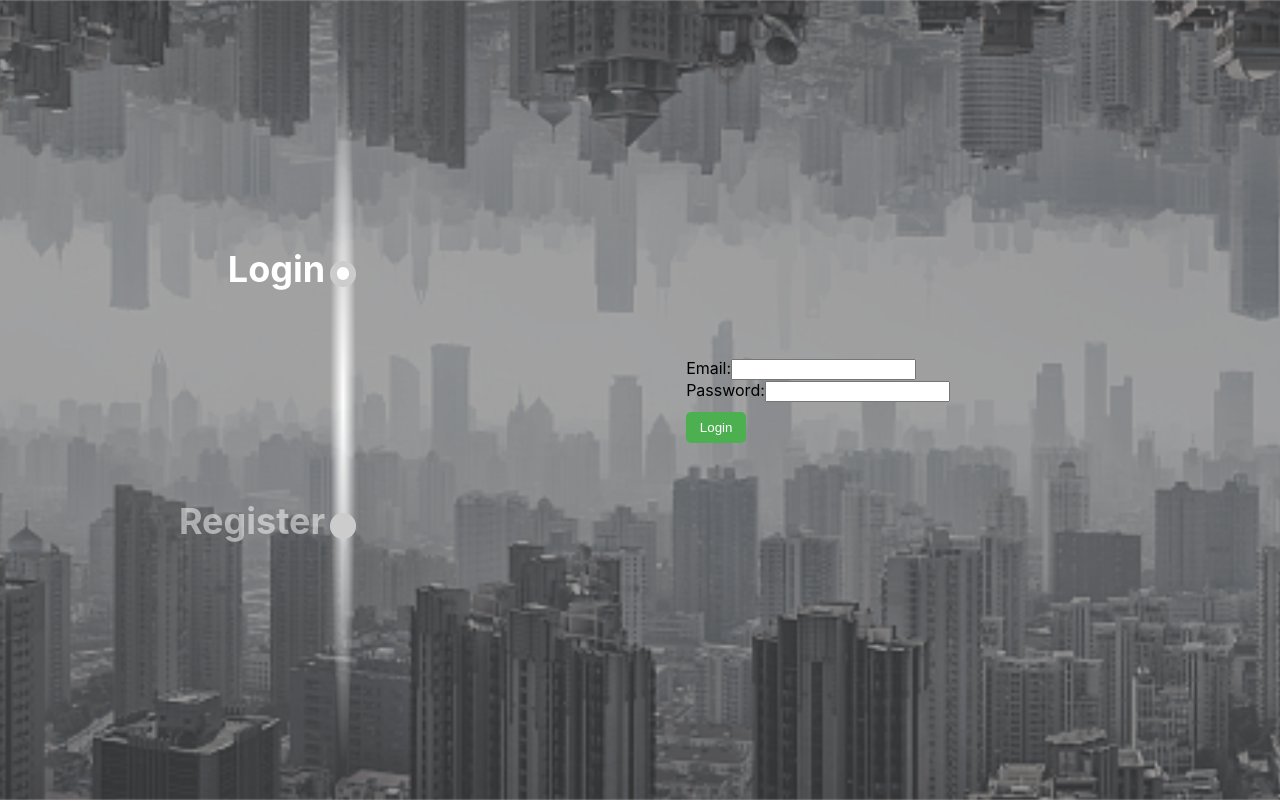
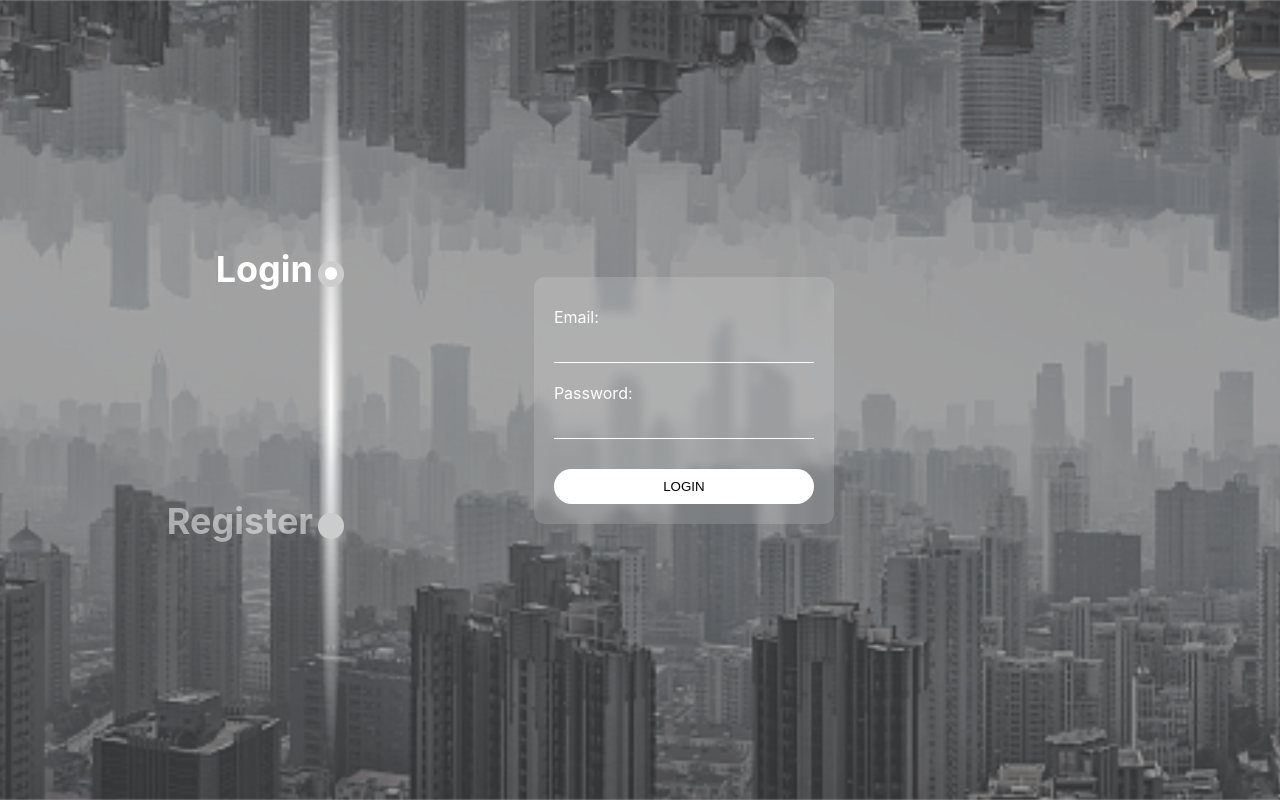
Before and after one commit to ChenYX24/InterviewApp, a React (Create React App) app in the folder interview/: page / in a window 1280 px wide. Built offline with nearby package versions, Linux system fonts and the light colour scheme.

Commit message:
登录样式

```diff
--- a/interview/src/component/login.jsx
+++ b/interview/src/component/login.jsx
@@ -1,6 +1,7 @@
 // src/components/Login.js
 import React, { useState } from 'react';
 import axios from 'axios';
+import LoginCCss from "../css/LoginC.module.css"
 const Login = () => {
   const [email, setEmail] = useState('');
   const [password, setPassword] = useState('');
@@ -29,25 +30,25 @@ const Login = () => {
     })
   };
   return (
-    <div>
-      <form>
+    <div className={LoginCCss.loginContainer}>
+      <form className={LoginCCss.loginForm}>
         <label>Email:
           <input
+          className={LoginCCss.inputField}
             type="email"
             value={email}
             onChange={(e) => setEmail(e.target.value)}
           />
         </label>
-        <br />
         <label>Password:
           <input
+            className={LoginCCss.inputField}
             type="password"
             value={password}
             onChange={(e) => setPassword(e.target.value)}
           />
         </label>
-        <br />
-        <button type="button" onClick={handleLogin}>
+        <button className={LoginCCss.loginButton} type="button" onClick={handleLogin}>
           Login
         </button>
       </form>
--- a/interview/src/component/register.jsx
+++ b/interview/src/component/register.jsx
@@ -1,6 +1,8 @@
 
 import React, { useState } from 'react';
 import axios from 'axios';
+import LoginCCss from "../css/LoginC.module.css"
+
 const Register = () => {
   const [email, setEmail] = useState('');
   const [password, setPassword] = useState('');
@@ -30,11 +32,11 @@ const Register = () => {
     })
   };
   return (
-    <div>
-      <h2>Register</h2>
-      <form>
+    <div  className={LoginCCss.loginContainer}>
+      <form className={LoginCCss.loginForm}>
         <label>username:
           <input
+          className={LoginCCss.inputField}
             type="text"
             value={username}
             onChange={(e) => setUsername(e.target.value)}
@@ -43,6 +45,7 @@ const Register = () => {
         <br />
         <label>Email:
           <input
+          className={LoginCCss.inputField}
             type="email"
             value={email}
             onChange={(e) => setEmail(e.target.value)}
@@ -51,13 +54,14 @@ const Register = () => {
         <br />
         <label>Password:
           <input
+          className={LoginCCss.inputField}
             type="password"
             value={password}
             onChange={(e) => setPassword(e.target.value)}
           />
         </label>
         <br />
-        <button type="button" onClick={handleRegister}>
+        <button className={LoginCCss.loginButton} type="button" onClick={handleRegister}>
           Register
         </button>
       </form>
--- a/interview/src/css/Login.module.css
+++ b/interview/src/css/Login.module.css
@@ -86,4 +86,5 @@
 }
 .lg{
   position: relative;
+  right: 10%;
 }
--- /dev/null
+++ b/interview/src/css/LoginC.module.css
@@ -0,0 +1,60 @@
+.loginForm {
+    background: rgba(255, 255, 255, 0.15);
+    backdrop-filter: blur(5px);
+    border-radius: 10px;
+    padding: 20px;
+    width: 300px; /* 或者根据您的设计调整 */
+  }
+
+  .inputField{
+    background: transparent;
+    border: none;
+    border-bottom: 1px solid #fff; /* 或者其他您希望的颜色 */
+    color: #fff; /* 字体颜色 */
+    margin-bottom: 10px;
+    padding: 10px;
+    width: 100%;
+  }
+
+  .inputField:focus {
+    outline: none;
+  }
+
+  .loginButton {
+    background: #fff;
+    border: none;
+    border-radius: 20px;
+    color: #000;
+    cursor: pointer;
+    padding: 10px 20px;
+    text-transform: uppercase; /* 使文字大写 */
+    width: 100%;
+    margin-top: 20px;
+  }
+
+  /* 修改标签样式 */
+  label {
+    color: #fff; /* 标签字体颜色 */
+    margin-top: 10px;
+    display: block; /* 或者您可能需要其他的显示方式 */
+  }
+
+  /* 修改按钮样式 */
+  button {
+    background: #fff;
+    border: none;
+    border-radius: 20px;
+    padding: 10px 0;
+    width: 100%;
+    margin-top: 10px;
+    cursor: pointer;
+  }
+
+  /* 修改整体布局样式 */
+  .loginContainer {
+    display: flex;
+    flex-direction: column;
+    justify-content: center;
+    align-items: center;
+    height: 100vh;
+  }
```
